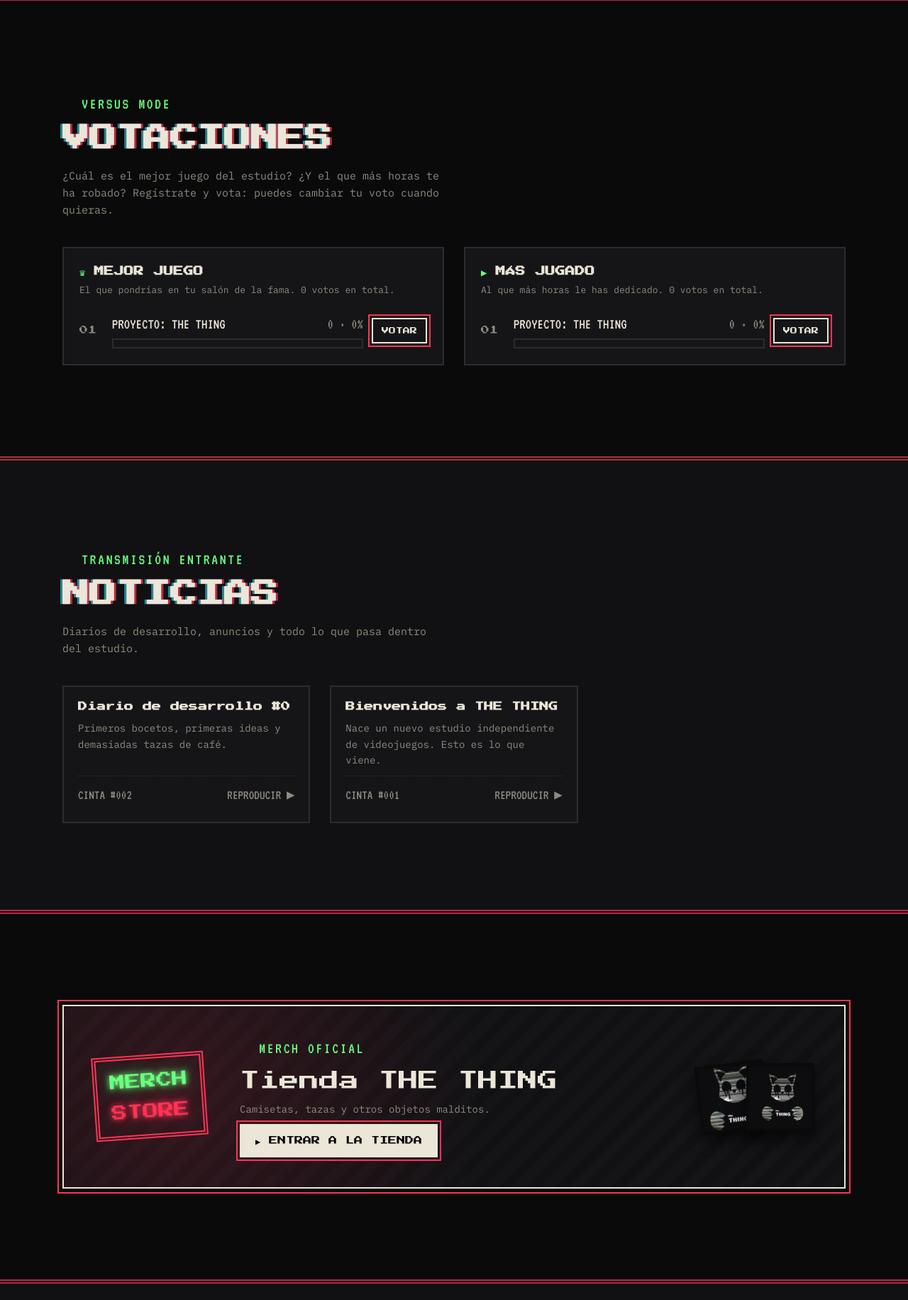
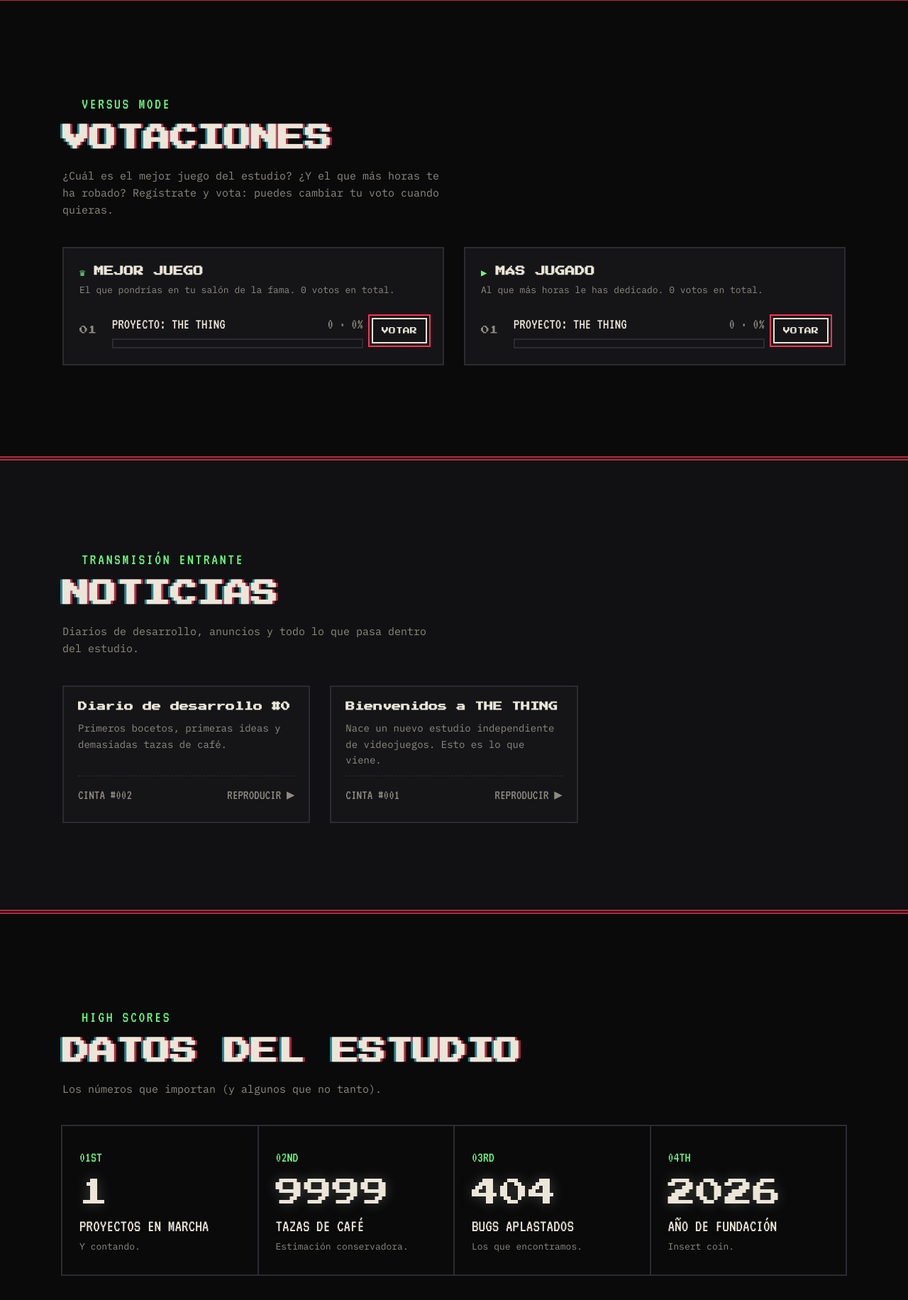
Before and after one commit to xsamyicraft/Pagina-The-Thing, a PHP site: page / in a window 1280 px wide. Shown: the part 2648-4480 px from the top of the page at 71% size. Run offline with PHP 8.4, Linux system fonts and the light colour scheme.

Commit message:
Acceso a la tienda desde un botón junto al de usuario
- Botón "Tienda" (carrito) en la barra superior, al lado de "Entrar";
  abre tienda.html sin necesidad de cuenta.
- Se quitan el enlace del menú y el bloque de la portada.
- Cabecera más ancha para que el menú no choque con el logo.

Co-Authored-By: Claude Opus 5.5 <noreply@anthropic.com>
Claude-Session: https://claude.ai/code/session_015CWaXqbJc2Srb7HCHZP2WH

```diff
--- a/assets/css/style.css
+++ b/assets/css/style.css
@@ -298,6 +298,8 @@ body.chaos main { animation: chaos .25s infinite steps(2); }
 }
 .site-header.hidden { transform: translateY(-100%); }
 .nav { display: flex; align-items: center; justify-content: space-between; gap: 16px; height: 72px; }
+.site-header .nav { max-width: 1480px; }
+.menu { margin: 0 auto; }
 
 .brand { display: inline-flex; align-items: center; gap: 12px; text-decoration: none; }
 .brand img { width: 40px; height: 44px; object-fit: cover; transition: transform .4s var(--ease-out); }
@@ -805,9 +807,10 @@ body.chaos main { animation: chaos .25s infinite steps(2); }
 
 .acct-btn svg { width: 14px; height: 14px; flex: none; }
 .brand span { white-space: nowrap; }
-@media (max-width: 1320px) {
-  .brand small { display: none; }
-  .menu a { font-size: 20px; padding: 8px 8px 8px 20px; }
+@media (max-width: 1640px) { .brand small { display: none; } }
+@media (max-width: 1440px) {
+  .menu a { font-size: 19px; padding: 8px 6px 8px 18px; }
+  .nav { gap: 10px; }
 }
 @media (max-width: 1100px) {
   .menu a { font-size: 19px; padding: 8px 6px 8px 18px; }
@@ -1176,40 +1179,14 @@ button.notif:hover { box-shadow: inset 0 0 0 2px var(--line-acc); transform: tra
   .spine { --h: 164px; width: 32px; }
 }
 
-/* --------------------------------------------------------------------------
-   Entrada a la tienda (portada)
-   -------------------------------------------------------------------------- */
-
-.store-door {
-  position: relative; display: grid; grid-template-columns: auto 1fr auto; gap: clamp(20px, 4vw, 48px); align-items: center;
-  padding: clamp(24px, 4vw, 44px); text-decoration: none; color: var(--text); overflow: hidden;
-  background:
-    radial-gradient(circle at 15% 50%, rgba(var(--line-rgb), .14), transparent 45%),
-    repeating-linear-gradient(135deg, #111113 0 14px, #141417 14px 28px);
-  box-shadow: inset 0 0 0 2px var(--text); outline: 2px solid var(--line-acc); outline-offset: 5px;
-  transition: transform .35s var(--ease-out), outline-offset .35s var(--ease-out);
-}
-.store-door:hover { transform: translateY(-4px); outline-offset: 9px; }
-.store-door__sign {
-  display: grid; justify-items: center; padding: 14px 18px; border: 6px double var(--line-acc); transform: rotate(-4deg);
-  font-family: var(--pixel); font-size: clamp(14px, 2vw, 22px); color: var(--acc); text-shadow: 0 0 8px var(--acc), 0 0 22px rgba(var(--acc-rgb), .5);
-  animation: neon 6s infinite steps(1);
-}
-.store-door__sign b { font-weight: 400; color: var(--red); text-shadow: 0 0 8px var(--red), 0 0 22px rgba(var(--line-rgb), .5); margin-top: 8px; }
-.store-door__text { display: grid; gap: 10px; justify-items: start; }
-.store-door__text .eyebrow { margin: 0; }
-.store-door__title { font-family: var(--pixel); font-size: clamp(16px, 2.6vw, 28px); line-height: 1.3; }
-.store-door__sub { color: var(--muted); font-size: 14px; }
-.store-door__peek { display: flex; }
-.store-door__peek img, .store-door__peek i {
-  width: 96px; height: 96px; object-fit: cover; margin-left: -28px; border: 4px solid var(--bg); background: #0d0d0f;
-  transform: rotate(var(--r)); box-shadow: 0 10px 20px rgba(0, 0, 0, .6); transition: transform .4s var(--ease-out);
-}
-.store-door:hover .store-door__peek img, .store-door:hover .store-door__peek i { transform: rotate(0deg) translateY(-6px); }
-@media (max-width: 760px) {
-  .store-door { grid-template-columns: 1fr; text-align: left; }
-  .store-door__sign { justify-self: start; }
-  .store-door__peek { display: none; }
+/* Botón de la tienda (junto al de usuario) */
+.store-btn { color: var(--acc); white-space: nowrap; }
+.store-btn svg { width: 15px; height: 15px; flex: none; }
+.store-btn:hover svg { animation: cart-roll .5s var(--ease-out); }
+@keyframes cart-roll { 40% { transform: translateX(4px) rotate(-8deg); } }
+@media (max-width: 600px) {
+  .store-btn { padding: 10px; }
+  .store-btn .store-label { display: none; }
 }
 
 /* --------------------------------------------------------------------------
--- a/assets/js/main.js
+++ b/assets/js/main.js
@@ -687,20 +687,9 @@
   $('#vcrEject').addEventListener('click', () => { if (!busy) ejectTape(); });
   $('#vcrStop').addEventListener('click', () => { if (!busy) ejectTape(); });
 
-  /* Vista previa de productos en la entrada de la tienda */
-  function renderShopPeek() {
-    const peek = $('#shopPeek');
-    if (!peek) return;
-    const items = byType('product').slice(0, 3);
-    peek.innerHTML = items.map((p, i) => (p.image
-      ? `<img src="${esc(p.image)}" alt="" style="--r:${(i - 1) * 7}deg">`
-      : `<img src="assets/img/logo-small.webp" alt="" style="--r:${(i - 1) * 7}deg; object-fit:contain; padding:8px">`)).join('');
-  }
-
   function renderAll() {
     renderGames();
     renderTapes();
-    renderShopPeek();
     $('#shelfTip').textContent = byType('video').length ? 'Pasa el ratón por un cassette' : '';
     renderVotes();
     renderNews();
--- a/index.html
+++ b/index.html
@@ -44,7 +44,6 @@
         <li><a href="#juegos">JUEGOS</a></li>
         <li><a href="#videos">VÍDEOS</a></li>
         <li><a href="#noticias">NOTICIAS</a></li>
-        <li><a href="tienda.html" data-transition>TIENDA</a></li>
         <li><a href="#votos">VOTOS</a></li>
         <li><a href="#galeria">GALERÍA</a></li>
         <li><a href="#estudio">ESTUDIO</a></li>
@@ -73,6 +72,10 @@
           <span class="sr-only">Avisos</span>
           <span class="bell__badge" id="bellBadge" hidden>0</span>
         </button>
+        <a class="btn btn--sm store-btn" href="tienda.html" data-transition title="Tienda online (no necesitas cuenta)">
+          <svg viewBox="0 0 24 24" fill="none" stroke="currentColor" stroke-width="2.5" aria-hidden="true"><path d="M3 4h2l2.4 11.2a1 1 0 0 0 1 .8h9.2a1 1 0 0 0 1-.8L20 8H6.2"/><circle cx="9.5" cy="20" r="1.4"/><circle cx="17" cy="20" r="1.4"/></svg>
+          <span class="store-label">Tienda</span>
+        </a>
         <button class="btn btn--sm acct-btn" type="button" id="acctBtn">
           <svg viewBox="0 0 24 24" fill="none" stroke="currentColor" stroke-width="2.5" aria-hidden="true"><circle cx="12" cy="8" r="4"/><path d="M4 21c0-4 4-6 8-6s8 2 8 6"/></svg>
           <span class="acct-label">Entrar</span>
@@ -230,24 +233,8 @@
       </div>
     </section>
 
-    <!-- TIENDA (entrada a la página de la tienda) -->
-    <section class="section" id="tienda">
-      <div class="container">
-        <a class="store-door reveal" href="tienda.html" data-transition>
-          <span class="store-door__sign" aria-hidden="true">MERCH<b>STORE</b></span>
-          <span class="store-door__text">
-            <span class="eyebrow">Merch oficial</span>
-            <span class="store-door__title">Tienda THE THING</span>
-            <span class="store-door__sub">Camisetas, tazas y otros objetos malditos.</span>
-            <span class="btn btn--solid">▶ Entrar a la tienda</span>
-          </span>
-          <span class="store-door__peek" id="shopPeek" aria-hidden="true"></span>
-        </a>
-      </div>
-    </section>
-
     <!-- DATOS -->
-    <section class="section section--alt" id="datos">
+    <section class="section" id="datos">
       <div class="container">
         <div class="section-head reveal">
           <div>
@@ -261,7 +248,7 @@
     </section>
 
     <!-- GALERÍA -->
-    <section class="section" id="galeria">
+    <section class="section section--alt" id="galeria">
       <div class="container">
         <div class="section-head reveal">
           <div>
@@ -275,7 +262,7 @@
     </section>
 
     <!-- ESTUDIO -->
-    <section class="section section--alt" id="estudio">
+    <section class="section" id="estudio">
       <div class="container about">
         <div class="reveal">
           <p class="eyebrow">Ficha de personaje</p>
@@ -300,7 +287,7 @@
     </section>
 
     <!-- CONTINUAR / CONTACTO -->
-    <section class="section continue" id="contacto">
+    <section class="section section--alt continue" id="contacto">
       <div class="container reveal">
         <p class="eyebrow">Game over?</p>
         <h2 class="section-title">¿Continuar?</h2>
```
Also changed, not shown: README.md.
